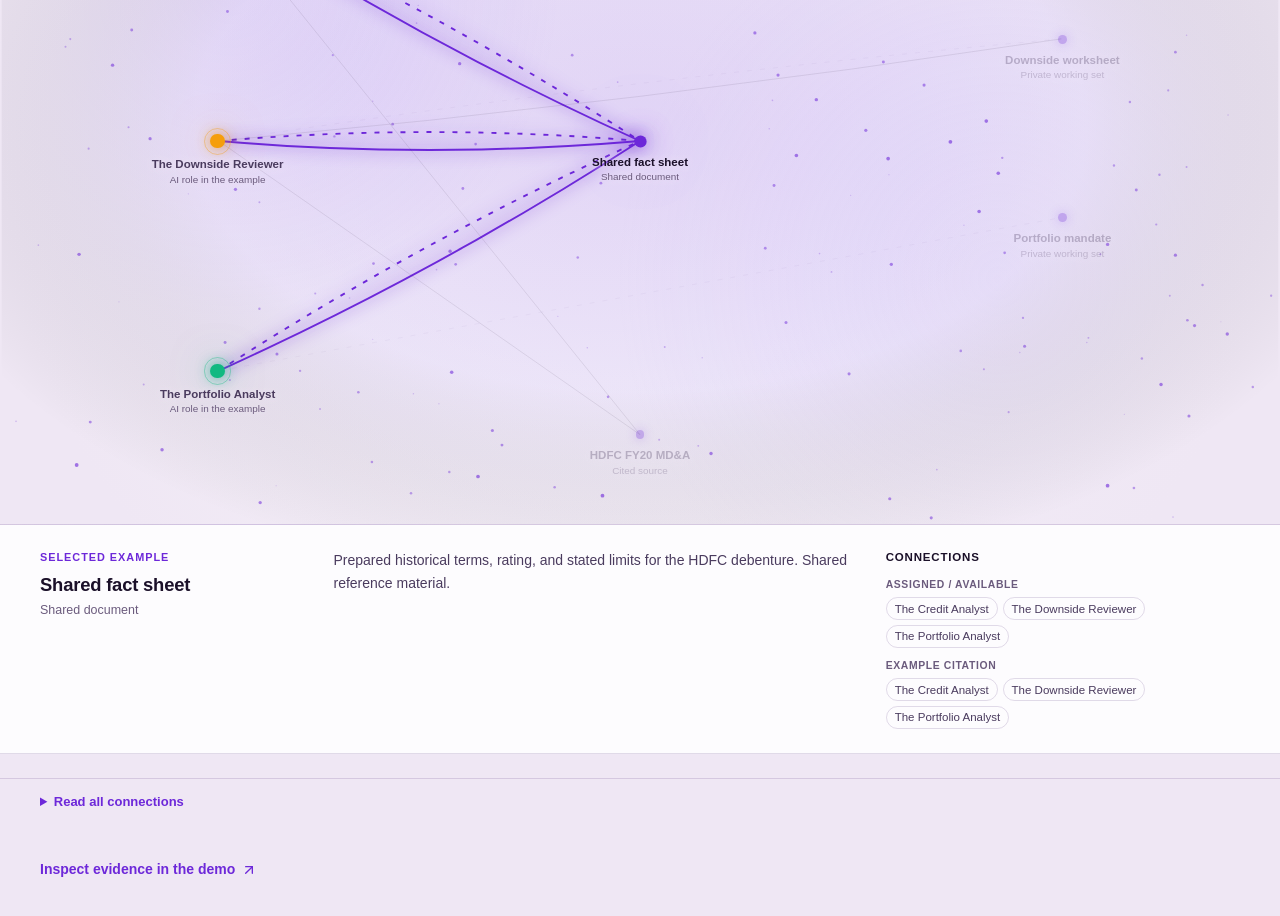
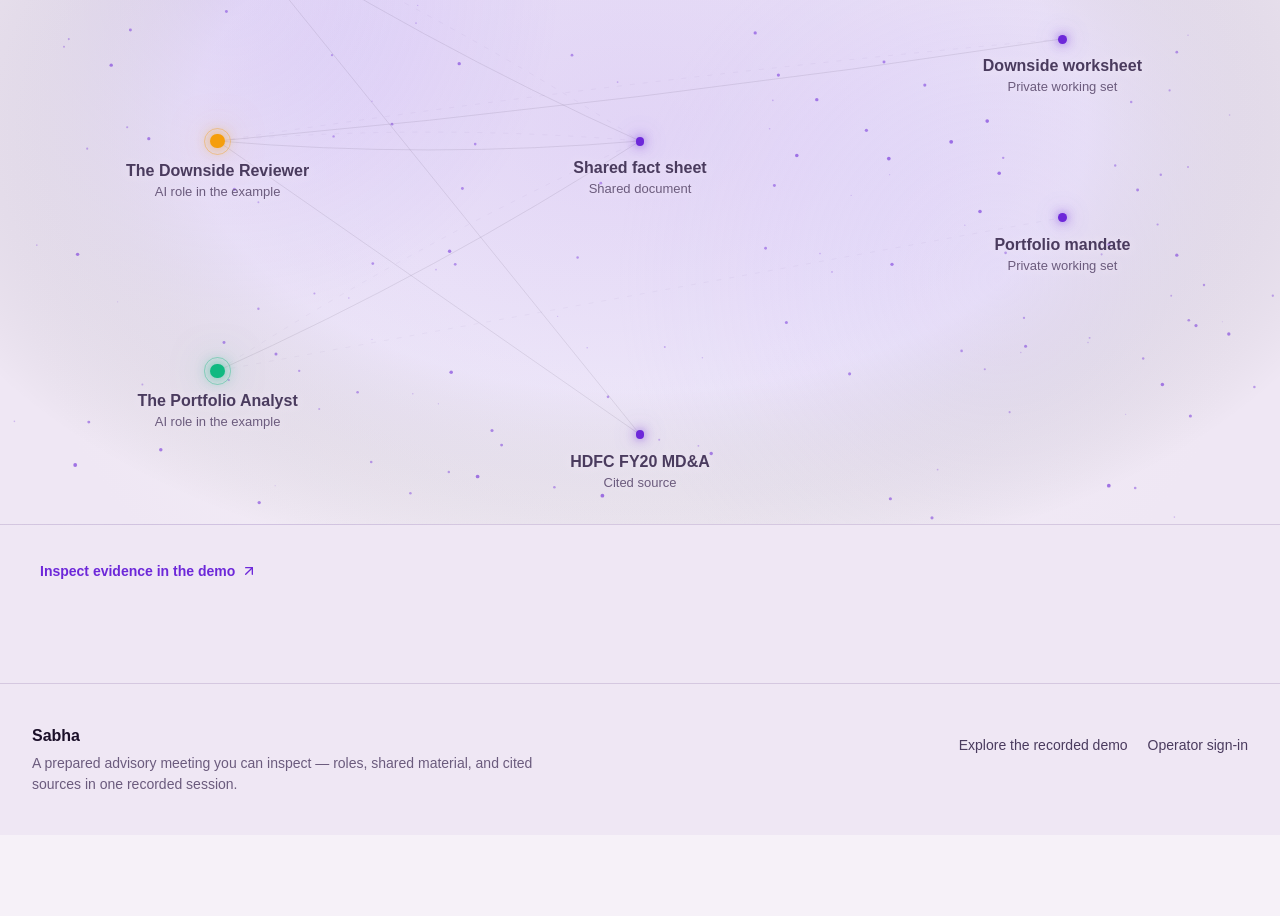
Before and after one commit to AishSoni/Sabha-AI, a Next.js app in the folder frontend/: page / in a window 1280 px wide. Shown: the part 1440-2356 px from the top of the page. After the commit the page ends 2275 px from the top, so only its background shows below. Built offline with nearby package versions, Linux system fonts and the light colour scheme; a web font is replaced by a local one.

Commit message:
Update animations on homepage

```diff
--- a/frontend/src/features/homepage/ui/home-evidence.tsx
+++ b/frontend/src/features/homepage/ui/home-evidence.tsx
@@ -1,8 +1,8 @@
 "use client";
 
 import Link from "next/link";
-import { useMemo, useState, type CSSProperties } from "react";
-import { ArrowUpRight } from "lucide-react";
+import { useEffect, useMemo, useState, type CSSProperties } from "react";
+import { ArrowUpRight, X } from "lucide-react";
 
 import { HOME_COPY } from "../presentation/copy";
 import {
@@ -86,44 +86,56 @@ function ConnectionList() {
 }
 
 export function HomeEvidence() {
-  const [selectedId, setSelectedId] = useState("shared-fact-sheet");
+  const [selectedId, setSelectedId] = useState<string | null>(null);
   const [hoveredId, setHoveredId] = useState<string | null>(null);
 
-  const focusId = hoveredId ?? selectedId;
-  const selectedNode =
-    EVIDENCE_NODE_BY_ID.get(selectedId) ?? EVIDENCE_NODES[0];
-  const selectedEdges = useMemo(
-    () => evidenceEdgesFor(selectedId),
-    [selectedId],
+  const detailId = hoveredId ?? selectedId;
+  const detailNode = detailId
+    ? (EVIDENCE_NODE_BY_ID.get(detailId) ?? null)
+    : null;
+  const detailEdges = useMemo(
+    () => (detailId ? evidenceEdgesFor(detailId) : []),
+    [detailId],
   );
-  const selectedAssignments = selectedEdges.filter(
+  const detailAssignments = detailEdges.filter(
     (edge) => edge.kind === "assignment",
   );
-  const selectedCitations = selectedEdges.filter(
+  const detailCitations = detailEdges.filter(
     (edge) => edge.kind === "citation",
   );
+  const pinned = Boolean(selectedId && detailId === selectedId);
 
   const nodeState = (node: EvidenceNode) => {
     const related =
-      focusId === node.id ||
+      detailId === node.id ||
       EVIDENCE_EDGES.some(
         (edge) =>
-          (edge.from === focusId && edge.to === node.id) ||
-          (edge.to === focusId && edge.from === node.id),
+          (edge.from === detailId && edge.to === node.id) ||
+          (edge.to === detailId && edge.from === node.id),
       );
 
     return {
       selected: selectedId === node.id,
       preview: hoveredId === node.id && hoveredId !== selectedId,
       related,
-      dim: Boolean(focusId) && !related,
+      dim: Boolean(detailId) && !related,
     };
   };
 
   const selectNode = (nodeId: string) => {
-    setSelectedId(nodeId);
+    setSelectedId((current) => (current === nodeId ? null : nodeId));
   };
 
+  useEffect(() => {
+    if (!selectedId && !hoveredId) return;
+    const handleKey = (event: KeyboardEvent) => {
+      if (event.key !== "Escape") return;
+      setSelectedId(null);
+      setHoveredId(null);
+    };
+    window.addEventListener("keydown", handleKey);
+    return () => window.removeEventListener("keydown", handleKey);
+  }, [selectedId, hoveredId]);
   return (
     <section
       id="evidence"
@@ -164,10 +176,17 @@ export function HomeEvidence() {
             className="home-graph__map"
             role="group"
             aria-label="Illustrative evidence star map"
+            onClick={(event) => {
+              if (event.target === event.currentTarget) {
+                setSelectedId(null);
+                setHoveredId(null);
+              }
+            }}
           >
             <svg
               className="home-graph__sky"
               viewBox="0 0 1000 600"
+              preserveAspectRatio="none"
               aria-hidden="true"
               focusable="false"
             >
@@ -194,11 +213,12 @@ export function HomeEvidence() {
             <svg
               className="home-graph__edges"
               viewBox="0 0 1000 600"
+              preserveAspectRatio="none"
               aria-hidden="true"
               focusable="false"
             >
               {EVIDENCE_EDGES.map((edge) => {
-                const active = edge.from === focusId || edge.to === focusId;
+            const active = edge.from === detailId || edge.to === detailId;
                 return (
                   <path
                     key={edge.id}
@@ -262,65 +282,90 @@ export function HomeEvidence() {
                 );
               })}
             </ul>
-
-            <details className="home-graph__reading">
-              <summary>{HOME_COPY.evidence.readingLabel}</summary>
-              <ConnectionList />
-            </details>
           </div>
 
-          <div
-            className="home-graph__hud"
-            aria-live="polite"
-            aria-atomic="true"
-          >
-            <div className="home-graph__hud-identity">
-              <p className="home-graph__hud-label">
-                {HOME_COPY.evidence.detailLabel}
+          {detailNode ? (
+            <aside
+              className="home-graph__overlay"
+              data-side={detailNode.x > 560 ? "left" : "right"}
+              data-pinned={pinned}
+              aria-live="polite"
+              aria-atomic="true"
+            >
+              <div className="home-graph__overlay-head">
+                <div className="home-graph__overlay-identity">
+                  <p className="home-graph__overlay-label">
+                    {HOME_COPY.evidence.detailLabel}
+                  </p>
+                  <h3 className="type-item-title">{detailNode.name}</h3>
+                  <p className="home-graph__overlay-kind">
+                    {detailNode.kindLabel}
+                  </p>
+                </div>
+                {pinned ? (
+                  <button
+                    type="button"
+                    className="home-graph__overlay-close"
+                    aria-label="Close details"
+                    onClick={() => {
+                      setSelectedId(null);
+                      setHoveredId(null);
+                    }}
+                  >
+                    <X className="size-4" aria-hidden="true" />
+                  </button>
+                ) : null}
+              </div>
+              <p className="home-graph__overlay-copy">
+                {detailNode.description}
               </p>
-              <h3 className="type-item-title">{selectedNode.name}</h3>
-              <p className="home-graph__hud-kind">{selectedNode.kindLabel}</p>
-            </div>
-            <p className="home-graph__hud-copy">{selectedNode.description}</p>
-            <div className="home-graph__hud-connections">
-              <h4>{HOME_COPY.evidence.connectionsLabel}</h4>
-              {selectedAssignments.length ? (
-                <div className="home-graph__hud-group">
-                  <p>{edgeKindLabel("assignment")}</p>
-                  <ul>
-                    {selectedAssignments.map((edge) => {
-                      const other =
-                        edge.from === selectedId ? edge.to : edge.from;
-                      return <li key={edge.id}>{evidenceNodeName(other)}</li>;
-                    })}
-                  </ul>
-                </div>
-              ) : null}
-              {selectedCitations.length ? (
-                <div className="home-graph__hud-group">
-                  <p>{edgeKindLabel("citation")}</p>
-                  <ul>
-                    {selectedCitations.map((edge) => {
-                      const other =
-                        edge.from === selectedId ? edge.to : edge.from;
-                      return <li key={edge.id}>{evidenceNodeName(other)}</li>;
-                    })}
-                  </ul>
-                </div>
-              ) : null}
-              {!selectedAssignments.length && !selectedCitations.length ? (
-                <p className="home-graph__hud-empty">
-                  No direct connections in this illustrative view.
-                </p>
-              ) : null}
-            </div>
-          </div>
+              <div className="home-graph__overlay-connections">
+                <h4>{HOME_COPY.evidence.connectionsLabel}</h4>
+                {detailAssignments.length ? (
+                  <div className="home-graph__overlay-group">
+                    <p>{edgeKindLabel("assignment")}</p>
+                    <ul>
+                      {detailAssignments.map((edge) => {
+                        const other =
+                          edge.from === detailNode.id
+                            ? edge.to
+                            : edge.from;
+                        return (
+                          <li key={edge.id}>{evidenceNodeName(other)}</li>
+                        );
+                      })}
+                    </ul>
+                  </div>
+                ) : null}
+                {detailCitations.length ? (
+                  <div className="home-graph__overlay-group">
+                    <p>{edgeKindLabel("citation")}</p>
+                    <ul>
+                      {detailCitations.map((edge) => {
+                        const other =
+                          edge.from === detailNode.id
+                            ? edge.to
+                            : edge.from;
+                        return (
+                          <li key={edge.id}>{evidenceNodeName(other)}</li>
+                        );
+                      })}
+                    </ul>
+                  </div>
+                ) : null}
+                {!detailAssignments.length && !detailCitations.length ? (
+                  <p className="home-graph__overlay-empty">
+                    No direct connections in this illustrative view.
+                  </p>
+                ) : null}
+              </div>
+              <details className="home-graph__reading">
+                <summary>{HOME_COPY.evidence.readingLabel}</summary>
+                <ConnectionList />
+              </details>
+            </aside>
+          ) : null}
         </div>
-
-        <details className="home-graph__reading home-graph__reading--desktop">
-          <summary>{HOME_COPY.evidence.readingLabel}</summary>
-          <ConnectionList />
-        </details>
 
         <Link href="/demo" className="home-evidence__demo-link">
           <span>{HOME_COPY.evidence.demoLink}</span>
--- a/frontend/src/styles/homepage.css
+++ b/frontend/src/styles/homepage.css
@@ -940,6 +940,7 @@ html[data-theme="light"] .home-page {
 }
 
 .home-graph {
+  position: relative;
   margin-top: clamp(2.5rem, 5vw, 4.5rem);
 }
 
@@ -947,8 +948,7 @@ html[data-theme="light"] .home-page {
   position: relative;
   display: none;
   width: 100%;
-  aspect-ratio: 1000 / 600;
-  min-height: 32rem;
+  height: min(calc(100svh - 2rem), calc(100vw * 0.6));
   overflow: hidden;
   isolation: isolate;
   border-top: 1px solid var(--home-line);
@@ -1093,17 +1093,17 @@ html[data-theme="light"] .home-page {
 
 .home-graph__node > .home-graph__node-copy {
   position: absolute;
-  top: calc(50% + 0.85rem);
+  top: calc(50% + 1.05rem);
   left: 50%;
   width: max-content;
-  max-width: 9.5rem;
+  max-width: 14rem;
   transform: translateX(-50%);
   text-align: center;
   pointer-events: none;
 }
 
 .home-graph__node[data-kind="persona"] > .home-graph__node-copy {
-  top: calc(50% + 1rem);
+  top: calc(50% + 1.25rem);
 }
 
 .home-graph__node:focus-visible,
@@ -1122,7 +1122,7 @@ html[data-theme="light"] .home-page {
 .home-graph__node-name {
   display: block;
   color: var(--home-soft);
-  font-size: 0.72rem;
+  font-size: 1rem;
   font-weight: 600;
   line-height: 1.25;
   text-shadow: 0 1px 10px var(--home-bg-deep);
@@ -1136,65 +1136,131 @@ html[data-theme="light"] .home-page {
 
 .home-graph__node-kind {
   display: block;
-  margin-top: 0.12rem;
+  margin-top: 0.18rem;
   color: var(--home-muted);
-  font-size: 0.62rem;
-  line-height: 1.2;
+  font-size: 0.8125rem;
+  line-height: 1.25;
   text-shadow: 0 1px 8px var(--home-bg-deep);
 }
 
-.home-graph__hud {
-  display: grid;
-  grid-template-columns: minmax(10rem, 0.72fr) minmax(15rem, 1.45fr) minmax(13rem, 1fr);
-  gap: clamp(1.5rem, 3vw, 2.75rem);
-  align-items: start;
-  padding: 1.5rem clamp(1.25rem, 5vw, 2.5rem);
-  border-bottom: 1px solid var(--home-line);
-  background: color-mix(in srgb, var(--home-surface) 88%, transparent);
-}
-
-.home-graph__hud-label {
+.home-graph__overlay {
+  position: absolute;
+  z-index: 6;
+  top: 50%;
+  right: clamp(1rem, 2.5vw, 2rem);
+  width: min(22rem, calc(100% - 2rem));
+  max-height: calc(100% - 2rem);
+  padding: 1.35rem 1.4rem 1.2rem;
+  overflow-y: auto;
+  overscroll-behavior: contain;
+  border: 1px solid color-mix(in srgb, var(--home-accent) 32%, transparent);
+  border-radius: 1.25rem;
+  background:
+    linear-gradient(135deg, rgba(255, 255, 255, 0.09), transparent 42%),
+    color-mix(in srgb, var(--home-surface) 35%, transparent);
+  box-shadow:
+    0 1.5rem 4rem var(--home-card-shadow),
+    inset 0 1px 0 rgba(255, 255, 255, 0.12);
+  -webkit-backdrop-filter: blur(20px) saturate(1.35);
+  backdrop-filter: blur(20px) saturate(1.35);
+  transform: translateY(-50%);
+  animation: home-glass-in 180ms ease-out both;
+  scrollbar-width: thin;
+  scrollbar-color: var(--home-line-strong) transparent;
+}
+
+.home-graph__overlay[data-side="left"] {
+  right: auto;
+  left: clamp(1rem, 2.5vw, 2rem);
+}
+
+.home-graph__overlay[data-pinned="false"] {
+  pointer-events: none;
+}
+
+.home-graph__overlay-head {
+  display: flex;
+  align-items: flex-start;
+  justify-content: space-between;
+  gap: 0.75rem;
+}
+
+.home-graph__overlay-label {
   margin: 0;
   color: var(--home-accent);
-  font-size: 0.68rem;
+  font-size: 0.65rem;
   font-weight: 600;
   letter-spacing: 0.09em;
   text-transform: uppercase;
 }
 
-.home-graph__hud h3 {
-  margin: 0.4rem 0 0;
-  color: var(--home-text);
-  font-size: 1.15rem;
-}
-
-.home-graph__hud-kind {
-  margin: 0.2rem 0 0;
+.home-graph__overlay h3 {
+  margin: 0.35rem 0 0;
+  color: var(--home-text);
+  font-size: 1.375rem;
+  line-height: 1.15;
+}
+
+.home-graph__overlay-kind {
+  margin: 0.25rem 0 0;
   color: var(--home-muted);
-  font-size: 0.78rem;
-}
-
-.home-graph__hud-copy {
-  margin: 0;
+  font-size: 0.8125rem;
+  line-height: 1.3;
+}
+
+.home-graph__overlay-close {
+  display: grid;
+  flex: none;
+  place-items: center;
+  width: 2rem;
+  height: 2rem;
+  padding: 0;
+  border: 1px solid var(--home-line);
+  border-radius: 999px;
+  background: color-mix(in srgb, var(--home-surface) 70%, transparent);
+  color: var(--home-soft);
+  cursor: pointer;
+  transition:
+    color 180ms,
+    border-color 180ms,
+    background-color 180ms;
+}
+
+.home-graph__overlay-close:hover {
+  color: var(--home-text);
+  border-color: var(--home-line-strong);
+}
+
+.home-graph__overlay-close:focus-visible {
+  outline: 2px solid var(--home-accent);
+  outline-offset: 2px;
+}
+
+.home-graph__overlay-copy {
+  margin: 0.85rem 0 0;
   color: var(--home-soft);
   font-size: 0.875rem;
-  line-height: 1.6;
-}
-
-.home-graph__hud-connections h4 {
+  line-height: 1.65;
+}
+
+.home-graph__overlay-connections {
+  margin-top: 1rem;
+}
+
+.home-graph__overlay-connections h4 {
   margin: 0;
   color: var(--home-text);
-  font-size: 0.72rem;
+  font-size: 0.7rem;
   font-weight: 600;
   letter-spacing: 0.07em;
   text-transform: uppercase;
 }
 
-.home-graph__hud-group {
-  margin-top: 0.65rem;
-}
-
-.home-graph__hud-group p {
+.home-graph__overlay-group {
+  margin-top: 0.6rem;
+}
+
+.home-graph__overlay-group p {
   margin: 0 0 0.3rem;
   color: var(--home-muted);
   font-size: 0.65rem;
@@ -1203,7 +1269,7 @@ html[data-theme="light"] .home-page {
   text-transform: uppercase;
 }
 
-.home-graph__hud-group ul {
+.home-graph__overlay-group ul {
   display: flex;
   flex-wrap: wrap;
   gap: 0.3rem;
@@ -1212,19 +1278,43 @@ html[data-theme="light"] .home-page {
   list-style: none;
 }
 
-.home-graph__hud-group li {
+.home-graph__overlay-group li {
   padding: 0.2rem 0.5rem;
   border: 1px solid var(--home-line);
   border-radius: 999px;
   color: var(--home-soft);
-  font-size: 0.72rem;
+  font-size: 0.75rem;
   line-height: 1.25;
 }
 
-.home-graph__hud-empty {
-  margin: 0.65rem 0 0;
+.home-graph__overlay-empty {
+  margin: 0.6rem 0 0;
   color: var(--home-muted);
   font-size: 0.75rem;
+}
+
+.home-graph__overlay .home-graph__reading {
+  margin-top: 0.9rem;
+  padding-top: 0.2rem;
+}
+
+.home-graph__overlay .home-graph__reading summary {
+  font-size: 0.75rem;
+}
+
+@keyframes home-glass-in {
+  from {
+    opacity: 0;
+  }
+  to {
+    opacity: 1;
+  }
+}
+
+@supports not ((backdrop-filter: blur(1px)) or (-webkit-backdrop-filter: blur(1px))) {
+  .home-graph__overlay {
+    background: color-mix(in srgb, var(--home-surface) 94%, transparent);
+  }
 }
 
 .home-graph__mobile {
@@ -1271,12 +1361,12 @@ html[data-theme="light"] .home-page {
 }
 
 .home-graph__node-list-button .home-graph__node-name {
+  font-size: 0.9375rem;
+  text-shadow: none;
+}
+
+.home-graph__node-list-button .home-graph__node-kind {
   font-size: 0.8125rem;
-  text-shadow: none;
-}
-
-.home-graph__node-list-button .home-graph__node-kind {
-  font-size: 0.72rem;
   text-shadow: none;
 }
 
@@ -1353,18 +1443,6 @@ html[data-theme="light"] .home-page {
   text-decoration: underline;
 }
 
-.home-graph__reading--desktop {
-  display: none;
-  max-width: 80rem;
-  margin: 1.5rem auto 0;
-  padding: 0 clamp(1.25rem, 5vw, 2.5rem);
-  border-top: 1px solid var(--home-line);
-}
-
-.home-graph__reading--desktop[open] {
-  padding-bottom: 1rem;
-}
-
 /* ------------------------------------------------------------------------- */
 /* Footer                                                                    */
 /* ------------------------------------------------------------------------- */
@@ -1527,10 +1605,6 @@ html[data-theme="light"] .home-page {
     display: none;
   }
 
-  .home-graph__reading--desktop {
-    display: block;
-  }
-
   .home-footer__inner {
     flex-direction: row;
     align-items: flex-start;
@@ -1550,9 +1624,20 @@ html[data-theme="light"] .home-page {
 }
 
 @media (max-width: 767px) {
-  .home-graph__hud {
-    grid-template-columns: 1fr;
-    gap: 1rem;
+  .home-graph {
+    padding-bottom: 1rem;
+  }
+
+  .home-graph__overlay {
+    position: relative;
+    top: auto;
+    right: auto;
+    left: auto;
+    width: auto;
+    max-height: none;
+    margin: 1rem clamp(1rem, 5vw, 1.25rem) 0;
+    transform: none;
+    animation: none;
   }
 }
 
@@ -1636,8 +1721,13 @@ html[data-theme="light"] .home-page {
   .home-graph__edge,
   .home-graph__node,
   .home-graph__star,
+  .home-graph__overlay-close,
   .home-graph__node-list-button {
     transition: none !important;
+  }
+
+  .home-graph__overlay {
+    animation: none !important;
   }
 
   .home-demo-cta-particle {
@@ -1689,7 +1779,14 @@ html[data-theme="light"] .home-page {
   .home-demo-cta,
   .home-operator-link,
   .home-graph__node-list-button,
-  .home-graph__hud {
+  .home-graph__overlay {
     border: 1px solid CanvasText;
   }
-}
+
+  .home-graph__overlay {
+    background: Canvas;
+    box-shadow: none;
+    -webkit-backdrop-filter: none;
+    backdrop-filter: none;
+  }
+}
```
Also changed, not shown: 1 other file (tests, documents, lock files or other folders).
